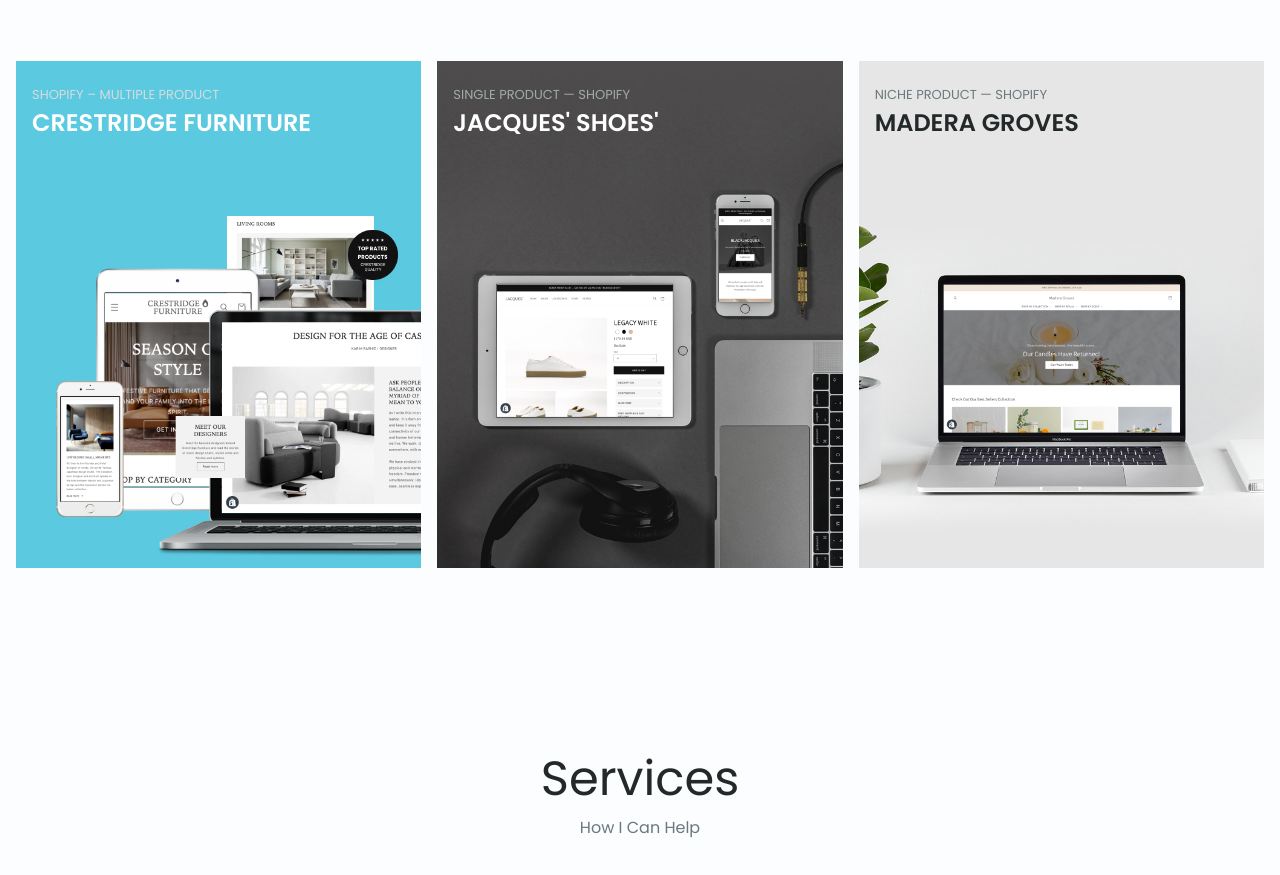
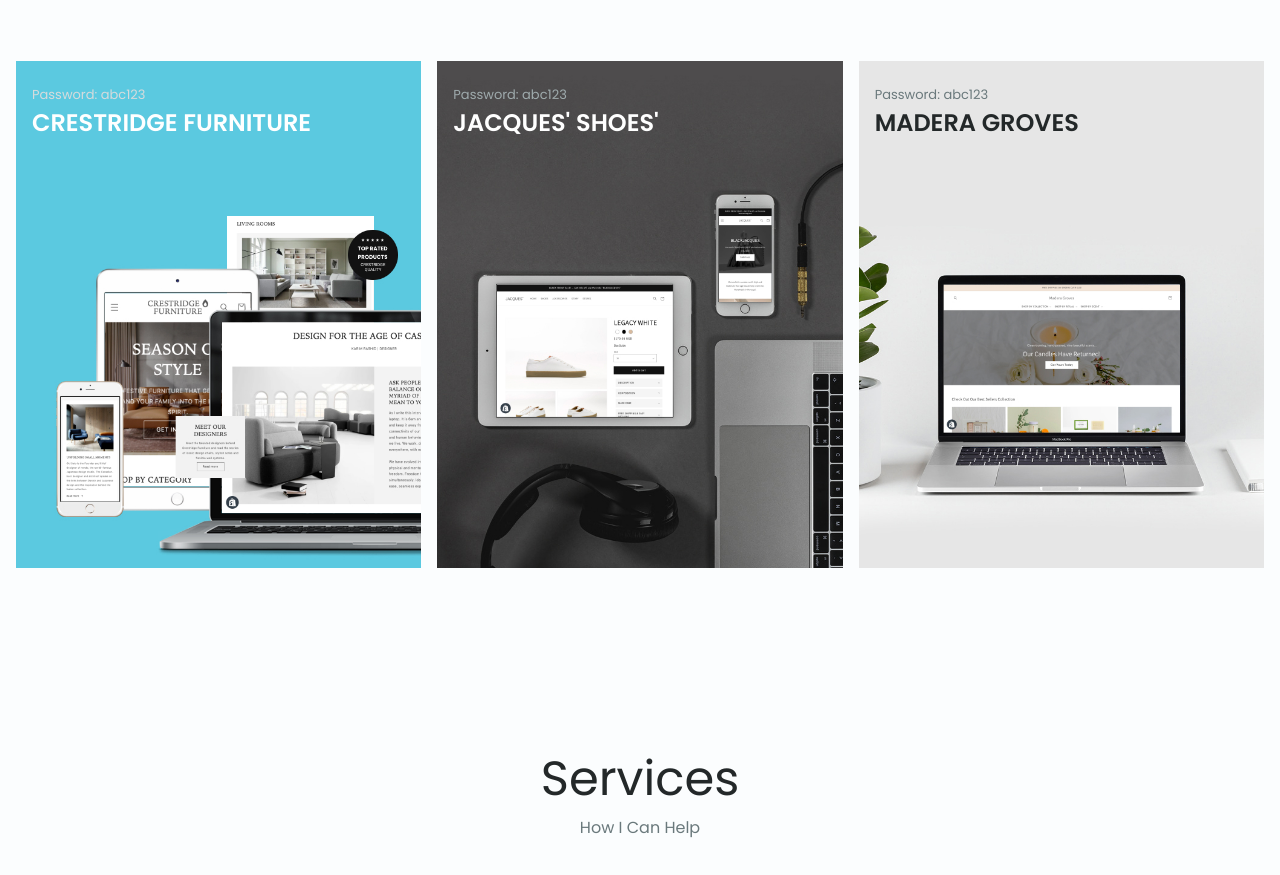
Before and after one commit to andrewwio/developer-portfolio, a plain HTML site: page index.html in a window 1280 px wide. Shown: the part 977-1852 px from the top of the page. Drawn offline with nearby package versions, Linux system fonts and the light colour scheme.

Commit message:
Update index.html

```diff
--- a/index.html
+++ b/index.html
@@ -153,7 +153,7 @@
 
 
                             <div class="portfolio__data">
-                                <h3 class="portfolio__header text--lighter">SHOPIFY – MULTIPLE PRODUCT</h3>
+                                <h3 class="portfolio__header text--lighter">Password: abc123</h3>
                                 <p class="portfolio__description text--white">
                                     CRESTRIDGE FURNITURE
                                 </p>
@@ -201,7 +201,7 @@
                             <img src="img/portfoliojacques1.jpg" alt="" class="portfolio__img">
 
                             <div class="portfolio__data">
-                                <h3 class="portfolio__header text--light">SINGLE PRODUCT — SHOPIFY</h3>
+                                <h3 class="portfolio__header text--light">Password: abc123</h3>
                                 <p class="portfolio__description text--white">JACQUES' SHOES'</p>
 
                                 <!-- <a href="#" class="button button--flex button--small portfolio__button">
@@ -218,7 +218,7 @@
                             <img src="img/portfoliomadera1.jpg" alt="" class="portfolio__img">
 
                             <div class="portfolio__data">
-                                <h3 class="portfolio__header text--gray">NICHE PRODUCT — SHOPIFY</h3>
+                                <h3 class="portfolio__header text--gray">Password: abc123</h3>
                                 <p class="portfolio__description text--dark">MADERA GROVES</p>
 
                                 <!-- <a href="#" class="button button--flex button--small portfolio__button">
```
